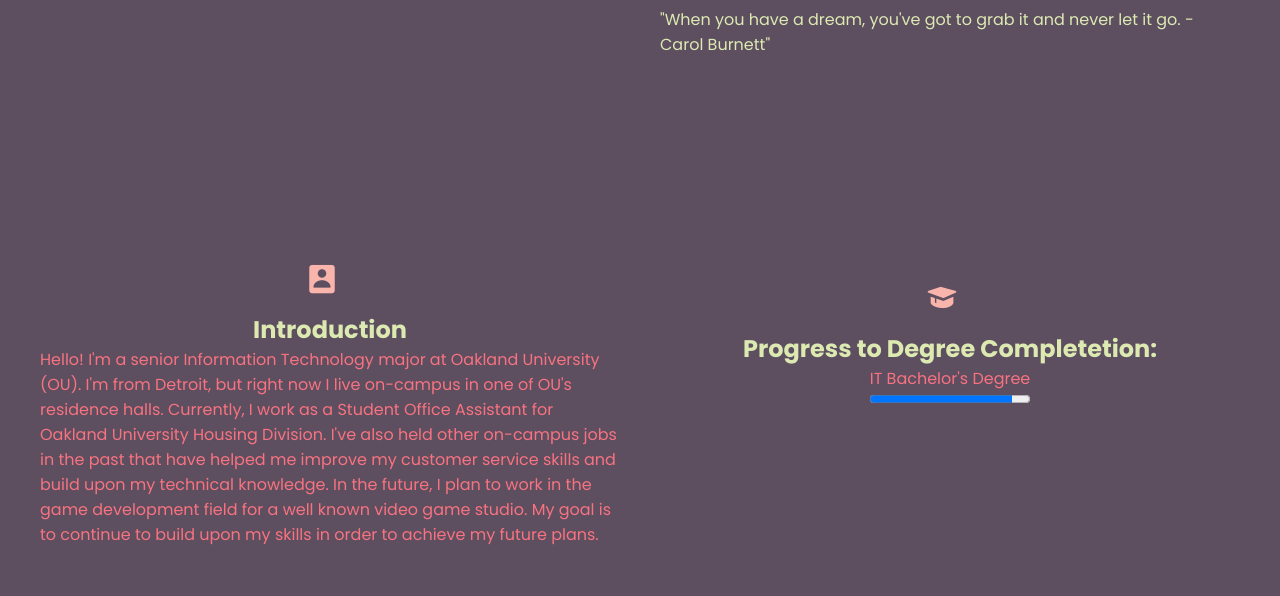
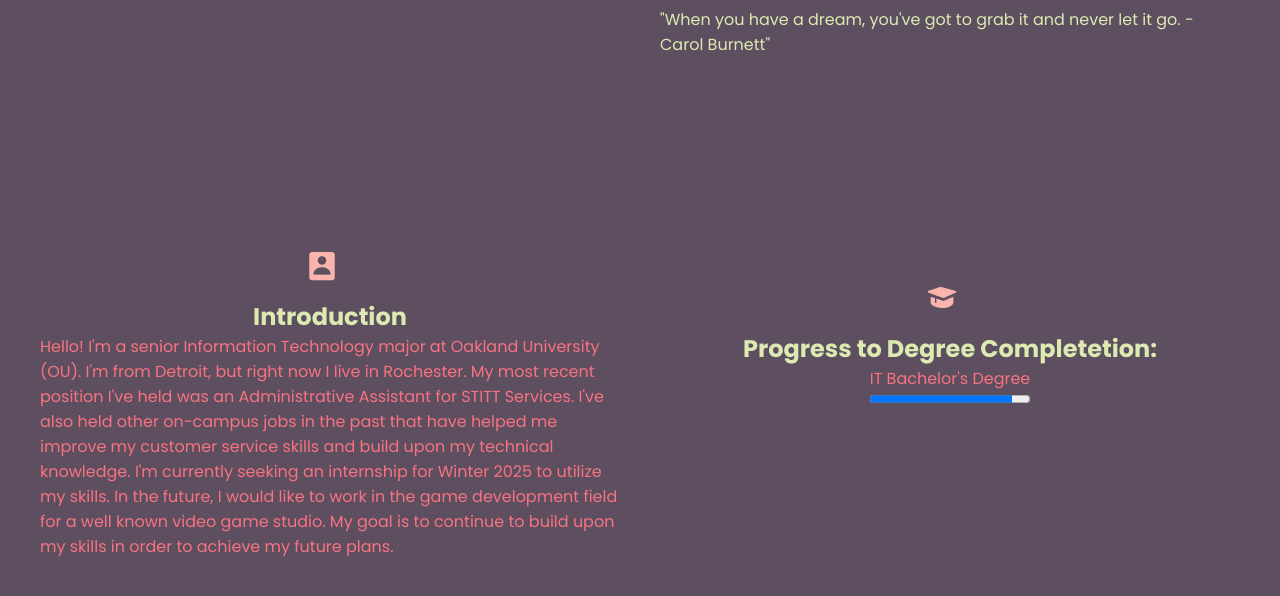
Before and after one commit to shekiat/shekia_tillerson_portfolio, a plain HTML site: page index.html in a window 1280 px wide. Shown: the part 466-1062 px from the top of the page. Drawn offline with nearby package versions, Linux system fonts and the light colour scheme.

Commit message:
Update my home page on index.html

```diff
--- a/index.html
+++ b/index.html
@@ -54,10 +54,11 @@
             <i class='bx bxs-user-rectangle'></i>
             <h2>Introduction</h2>
                 <p> Hello! I'm a senior Information Technology major at Oakland University (OU). I'm from Detroit, but
-                    right now I live on-campus in one of OU's residence halls.
-                    Currently, I work as a Student Office Assistant for Oakland University Housing Division.
+                    right now I live in Rochester.
+                    My most recent position I've held was an Administrative Assistant for STITT Services.
                     I've also held other on-campus jobs in the past that have helped me improve my customer service
-                    skills and build upon my technical knowledge. In the future, I plan to work in the game development
+                    skills and build upon my technical knowledge. I'm currently seeking an internship for Winter 2025
+                    to utilize my skills. In the future, I would like to work in the game development
                     field for a well known video game studio. My goal is to continue to build upon my skills in order to achieve my
                     future plans.
                 </p>
```
